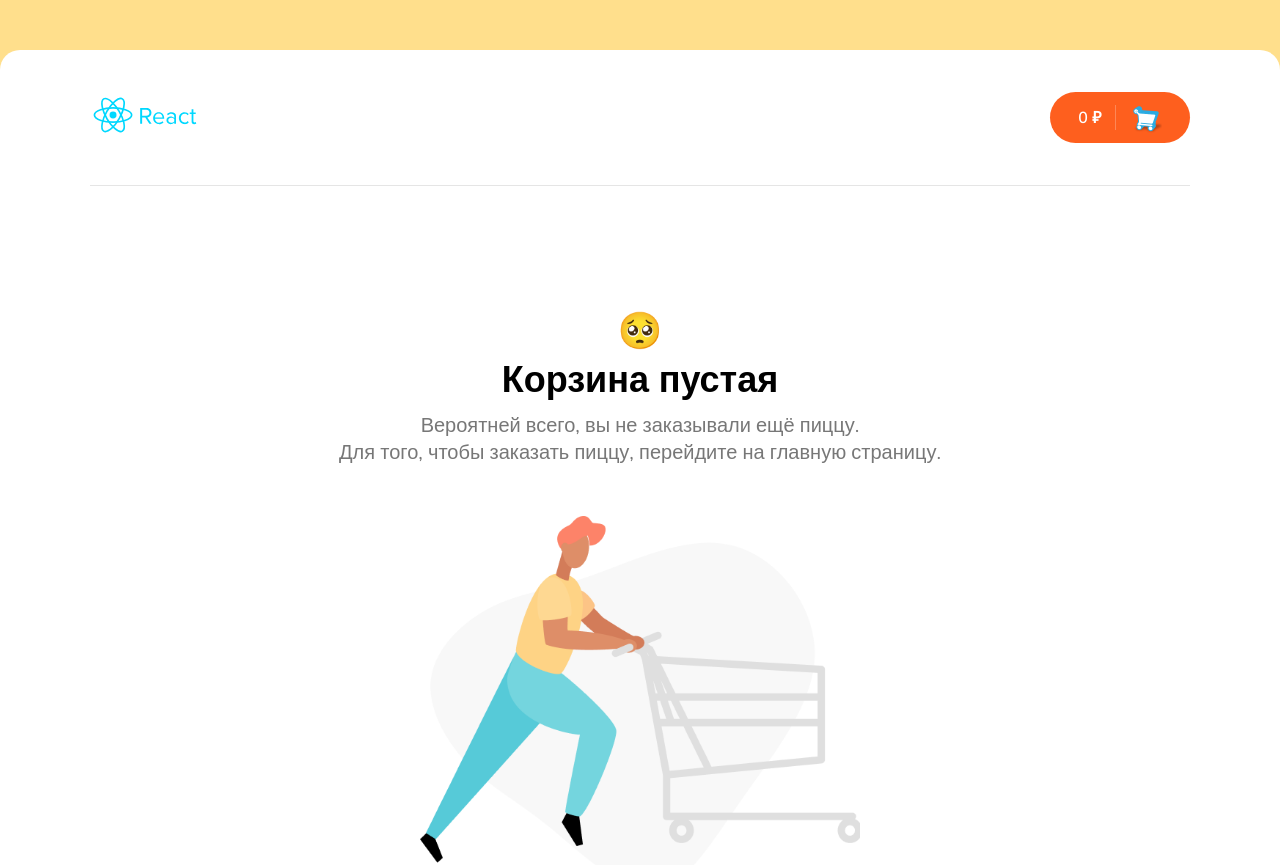
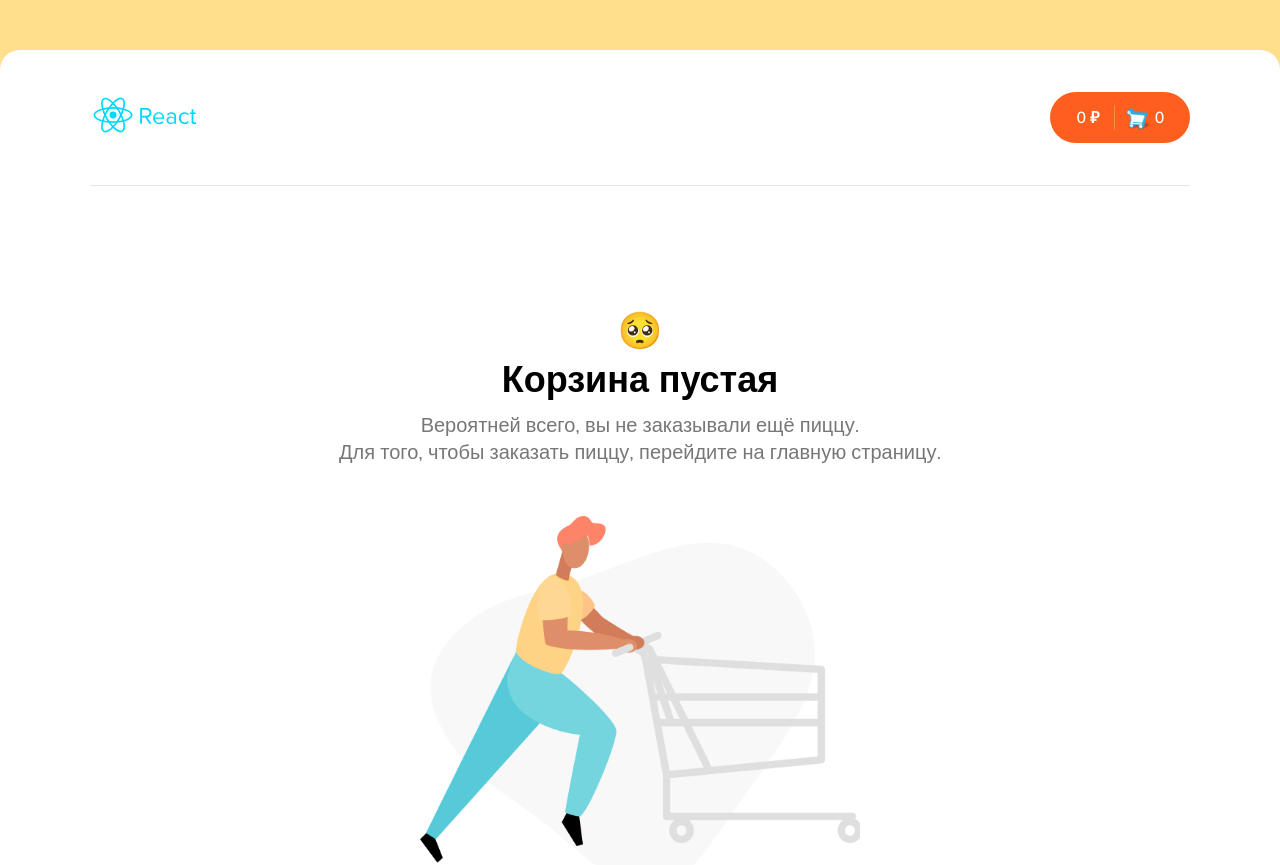
Before and after one commit to lightboomq/React-Pizza-V2, a React (Create React App) app: page /basket in a window 1280 px wide. Shown: the top 865 px of the page. Built offline with nearby package versions, Linux system fonts and the light colour scheme.

Commit message:
searchContext

```diff
--- a/src/App.js
+++ b/src/App.js
@@ -6,20 +6,23 @@ import Basket from "./Pages/Basket.jsx"
 import NotFound from "./Pages/NotFound.jsx";
 import "./main.scss";
 import './wrapper.scss';
+export const SearchContext = React.createContext();
 
 function App() {
 
-
+const [searchValue,setSearchValue] = React.useState('');
 
   return (
 
   <div className="wrapper">
+    <SearchContext.Provider value={{searchValue,setSearchValue}}>
       <Header />
       <Routes>
-        <Route path = "/" element = {<Home/>}/>
+        <Route path = "/" element = {<Home />}/>
         <Route path = "/basket" element = {<Basket/>}/>
         <Route path = "*" element = {<NotFound/>}/>
       </Routes>
+    </SearchContext.Provider>
 
   </div>
 
--- a/src/Componets/CategoryPizza/categoryPizza.scss
+++ b/src/Componets/CategoryPizza/categoryPizza.scss
@@ -3,7 +3,6 @@
 
  .ul{
       display: flex;
-
             li{
                   display: flex;
                   justify-content: center;
--- a/src/Componets/Header/Header.jsx
+++ b/src/Componets/Header/Header.jsx
@@ -11,7 +11,8 @@ function Header(){
                         <div className="shoppingBasket">
                               <div>0 ₽</div>
                               <div className="delimetr"></div>
-                              <img width={32} height={32} src = "/img/icon_basket.png"/>
+                              <img className="img_icon"width={26} height={26} src = "/img/icon_basket.png"/>
+                              <div className="price">0</div>
                         </div>
                   </Link>
             </div>
--- a/src/Componets/Header/header.scss
+++ b/src/Componets/Header/header.scss
@@ -35,6 +35,10 @@
                               width: 1px;
                               text-decoration: none;
                         }
+                        .img_icon{
+                              position: relative;
+                              right: 5px;
+                        }
             }
 
 }
--- a/src/Componets/Paginastion/Pagination.jsx
+++ /dev/null
@@ -1,14 +0,0 @@
-import './pagination.scss'
-
-
-function Pagination (){
-      return(
-            <div></div>
-      )
-}
-
-
-
-
-
-export default Pagination;
--- a/src/Componets/Search/Search.jsx
+++ b/src/Componets/Search/Search.jsx
@@ -1,17 +1,19 @@
 import React from "react";
 import "./search.scss"
+import {SearchContext} from "../../App";
 
+function Search(){
+const {searchValue,setSearchValue} = React.useContext(SearchContext);
 
-function Search({searchValueProps,setSearchValueProps}){
 
 return(
 <div className="search_block">
       <div className="search">
             <div className="search_input">
                   <img className="lypa" width={18} height={18} src = "/img/search.svg" alt="лупа" />
-                  <input value={searchValueProps} onChange={(event)=>setSearchValueProps(event.target.value)} placeholder ="Поиск..."></input>
+                  <input value={searchValue} onChange={(event)=>setSearchValue(event.target.value)} placeholder ="Поиск..."></input>
             </div>
-            {searchValueProps?<img onClick ={()=>setSearchValueProps('')} className="clear_input" width={13} height={13} src = "/img/clear_input.svg" alt="Очистка поска" />:""}
+            {searchValue?<img onClick ={()=>setSearchValue('')} className="clear_input" width={13} height={13} src = "/img/clear_input.svg" alt="Очистка поска" />:""}
       </div>
 </div>
  )
--- a/src/Pages/Home.jsx
+++ b/src/Pages/Home.jsx
@@ -3,17 +3,18 @@ import CategoryPizza from '../Componets/CategoryPizza/CategoryPizza.jsx';
 import CartPizza from  "../Componets/CartPizza/CartPizza.jsx";
 import Sort from "../Componets/Sort/Sort.jsx";
 import Search from "../Componets/Search/Search.jsx"
-import Pagination from "../Componets/Paginastion/Pagination.jsx";
+import { SearchContext } from "../App.js";
+
 
 function Home () {
       const [arrayPizzesState,setArrayPizzesState] = React.useState([]);
       const [categoryState,setCategoryState] = React.useState(0);
       const [sortTypeState,setSortTypeState] = React.useState({name:"Популярности",sorting:"rating"});
-      const [searchValue,setSearchValue] = React.useState('');
       const category = categoryState > 0 ? `category=${categoryState}`: '';
       const sortBy = sortTypeState.sorting.replace('expensivePrice_','');
       const order = sortTypeState.sorting.includes('expensivePrice_') ? 'desc':'asc';
-
+      const {searchValue} = React.useContext(SearchContext);
+      console.log('Home re-render')
       React.useEffect(()=>{
       fetch(`https://63189c8df6b281877c719a8d.mockapi.io/Items?${category}&sortBy=${sortBy}&order=${order}`)
       .then((res)=>res.json())
@@ -22,8 +23,6 @@ function Home () {
       });
       },[categoryState,sortTypeState]);
 
-
-
       return(
       <>
 
@@ -31,7 +30,7 @@ function Home () {
                   <CategoryPizza  categoryProps={categoryState} onChangeCategoryProps={(indexArrayCategories)=> setCategoryState(indexArrayCategories)}/>
             </div>
             <div className="search_and_sort">
-                  <Search searchValueProps={searchValue} setSearchValueProps={setSearchValue}/>
+                  <Search />
                   <Sort sortTypeStateProps = {sortTypeState} onChangeSortProps = {(objectArraySort)=> setSortTypeState(objectArraySort)}/>
             </div>
             <div className="main">
```
Also changed, not shown: src/Componets/BasketBlock/BasketBlock.jsx (line endings or trailing spaces), src/Componets/Paginastion/pagination.scss (deleted).
